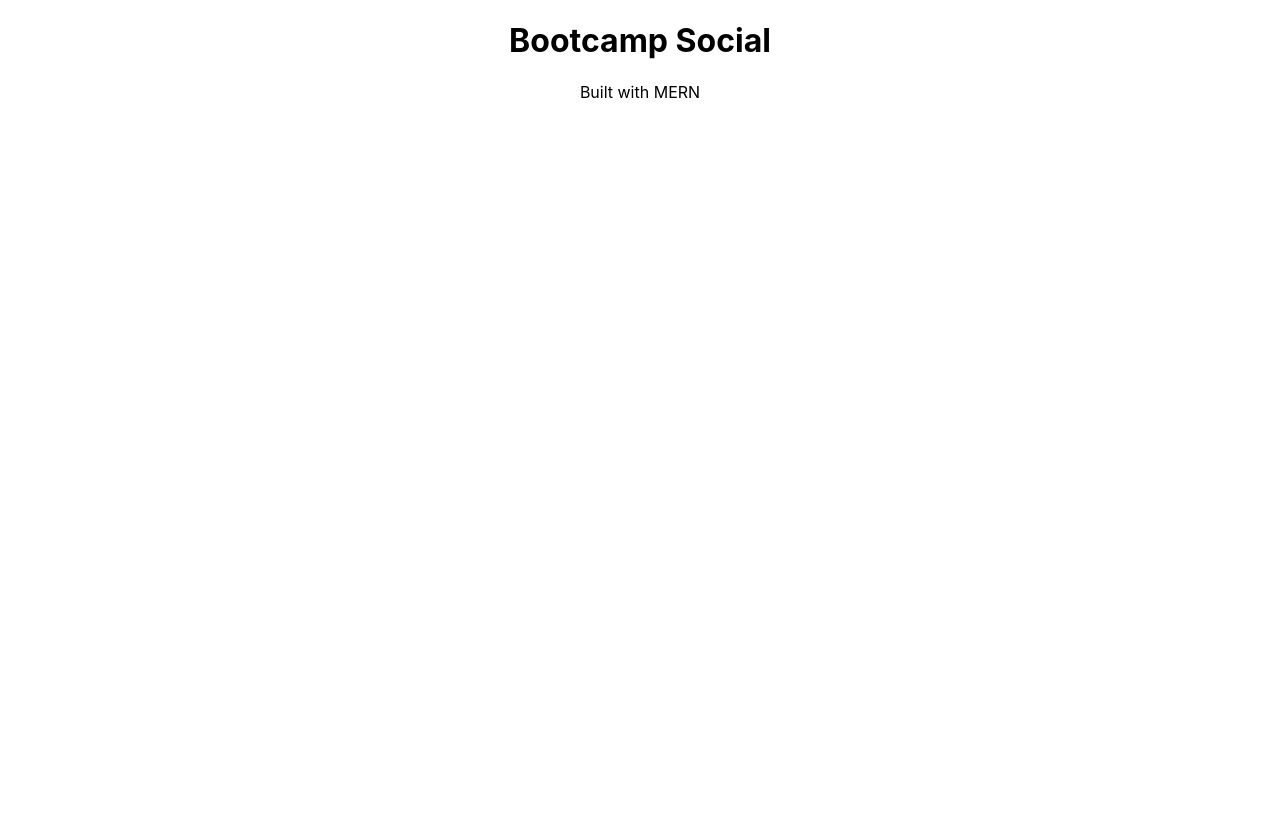
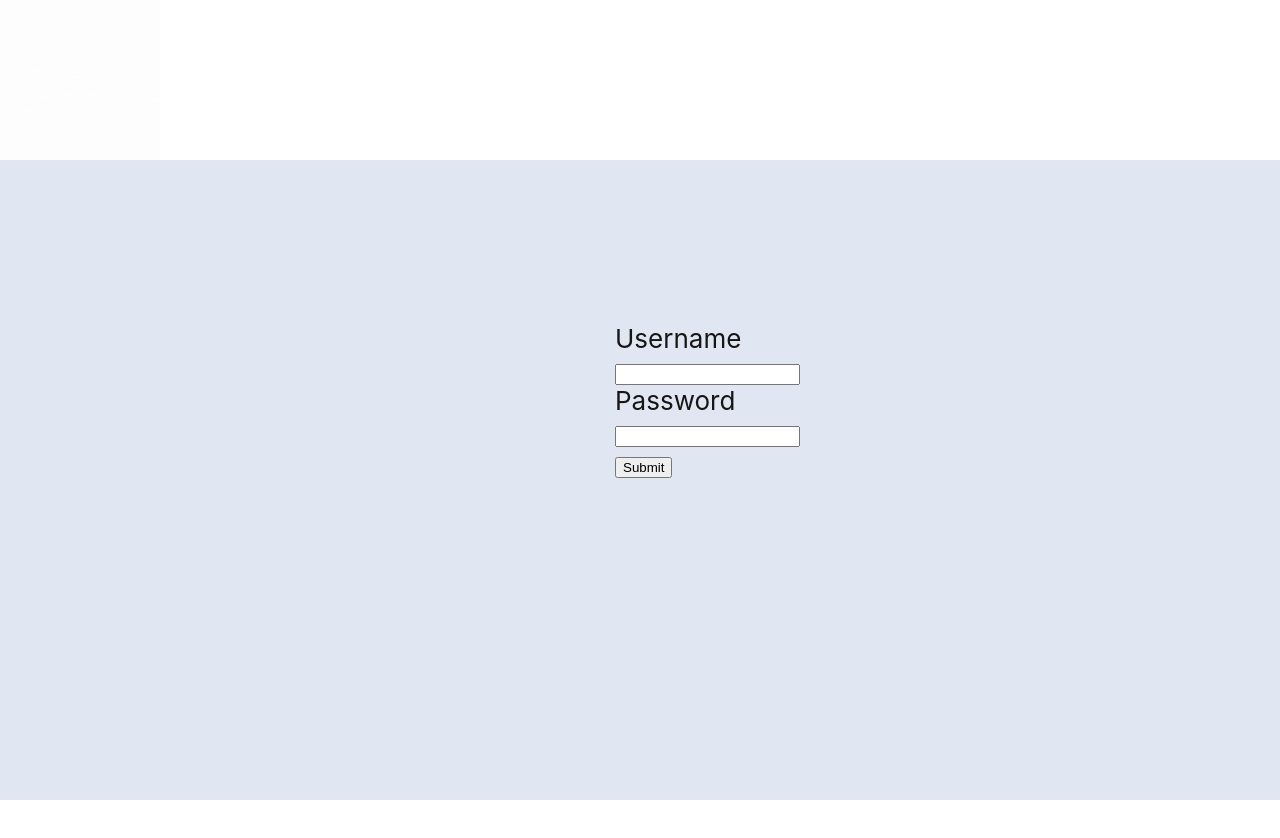
Before and after one commit to ishelly1997/bootcamp-social, a React (Create React App) app in the folder client/: page / in a window 1280 px wide. Before the commit the page ends 800 px from the top, so only its background shows below. Built offline with nearby package versions, Linux system fonts and the light colour scheme.

Commit message:
login page and header

```diff
--- a/client/src/App.css
+++ b/client/src/App.css
@@ -1,27 +1,52 @@
 .App {
-  text-align: center;
+background-color: #e1e7f2;
+height: 100vh;
+
+}
+
+.App-header {
+  text-align: left;
+  background-color: white;
+  color: rgb(51, 78, 168);
+  height: 20vh;
 }
 
 .App-logo {
-  height: 40vmin;
+  height: 20vh;
   pointer-events: none;
 }
 
-@media (prefers-reduced-motion: no-preference) {
+/* @media (prefers-reduced-motion: no-preference) {
   .App-logo {
     animation: App-logo-spin infinite 20s linear;
   }
+} */
+
+
+.App-form {
+  height: 30vh;
+  width: 50vh;
+  display: flex;
+  flex-direction: row;
+  align-items: center;
+  place-items: center;
+  font-size: calc(10px + 2vmin);
+  color: rgb(23, 22, 22);
+  /* border: 3px solid #611414; */
+  left      : 50%;
+  top       : 50%;
+  position  : absolute;
+  transform : translate(-50%, -50%);
+
 }
 
-.App-header {
-  background-color: #282c34;
-  min-height: 100vh;
-  display: flex;
-  flex-direction: column;
-  align-items: center;
-  justify-content: center;
-  font-size: calc(10px + 2vmin);
-  color: white;
+.App-formContent {
+  margin        : 175px;
+  padding       : 0;
+  display       : grid;
+  place-content : center;
+  min-height    : 110vh;
+
 }
 
 .App-link {
--- a/client/src/App.js
+++ b/client/src/App.js
@@ -1,15 +1,26 @@
-import logo from './logo.svg';
+// import logo from './logo.svg';
 import './App.css';
-import Header from './components/Header';
-import Footer from './components/Footer';
+// import Header from './components/Header';
+// import Footer from './components/Footer';
+import Login from './components/Login/login';
 
-function App() {
-  return (
-    <div className="App">
-      <Header/>
-      <Footer/>
-    </div>
+const App = () => {
+  return(
+    <body className='App' >
+      <div className='App-header'>
+        <img className='App-logo' src={require('./images/Bootcamp.gif')} alt='/'/>
+      </div>
+
+      <form className='App-form'>
+        <div className='App-formContent'>
+        <Login />
+        </div>
+      </form>
+
+    </body>
+
   );
+
 }
 
 export default App;
--- a/client/src/components/Footer/index.js
+++ b/client/src/components/Footer/index.js
@@ -3,7 +3,7 @@ import React from 'react';
 const Footer = () => {
   return (
     <footer className="w-100 mt-auto bg-secondary p-4">
-      <div className="container">
+      <div className="container" color=''>
         Built with MERN
       </div>
     </footer>
--- a/client/src/components/Header/index.js
+++ /dev/null
@@ -1,13 +0,0 @@
-import React from 'react';
-
-const Header = () => {
-  return (
-    <header className="bg-secondary mb-4 py-2 flex-row align-center">
-      <div className="container flex-row justify-space-between-lg justify-center align-center">
-        <h1>Bootcamp Social</h1>
-      </div>
-    </header>
-  );
-};
-
-export default Header;
--- /dev/null
+++ b/client/src/components/Login/login.js
@@ -0,0 +1,23 @@
+import React from "react";
+
+const Login = () => {
+    return(
+        <div className="form">
+        <form>
+          <div className="input-container">
+            <label>Username </label>
+            <input type="text" name="uname" required />
+          </div>
+          <div className="input-container">
+            <label>Password </label>
+            <input type="password" name="pass" required />
+          </div>
+          <div className="button-container">
+            <input type="submit" />
+          </div>
+        </form>
+      </div>
+    )
+};
+
+export default Login;
--- a/package.json
+++ b/package.json
@@ -23,6 +23,7 @@
   "homepage": "https://github.com/ishelly1997/bootcamp-social#readme",
   "dependencies": {
     "concurrently": "^5.1.0",
-    "env-cmd": "^10.1.0"
+    "env-cmd": "^10.1.0",
+    "styled-components": "^5.3.5"
   }
 }
```
Also changed, not shown: client/src/components/Navigation/nav.js (added), client/src/images/Bootcamp.gif (added), 1 other file (tests, documents, lock files or other folders).
